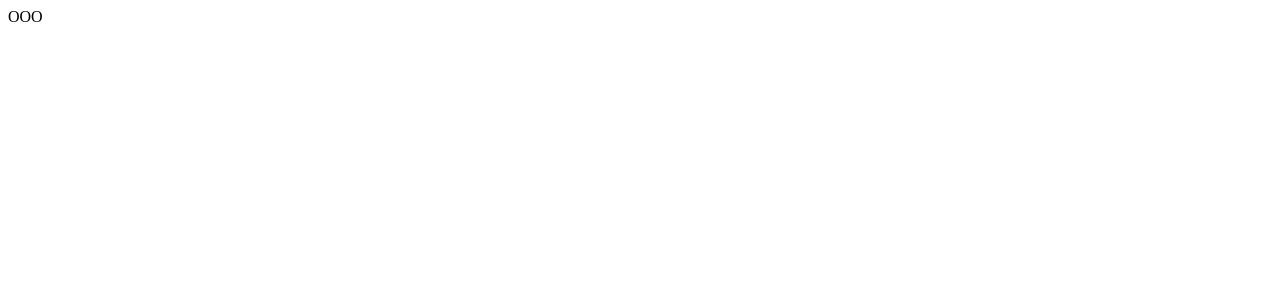
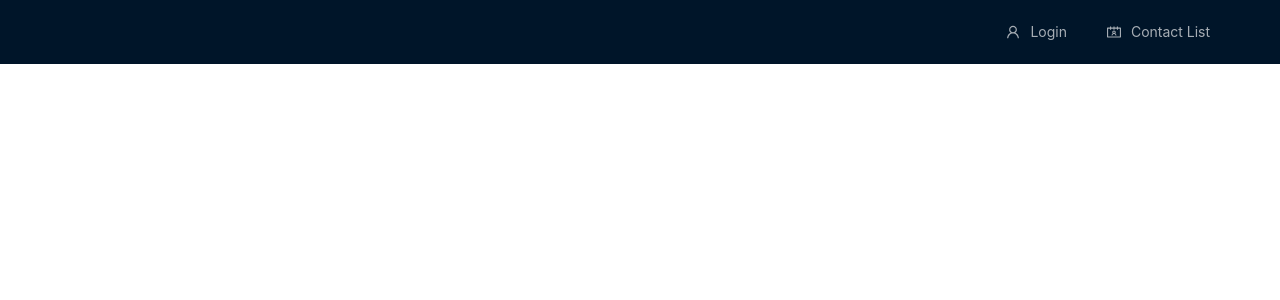
Before and after one commit to oromaniko/contact-list-react-redux-ts, a React (Create React App) app: page /login in a window 1280 px wide. Shown: the top 300 px of the page. Built offline with nearby package versions, Linux system fonts and the light colour scheme.

Commit message:
add Navbar

```diff
--- a/src/App.tsx
+++ b/src/App.tsx
@@ -1,12 +1,17 @@
-import React from 'react';
-import './App.css';
+import './App.css'
+import AppRouter from './components/AppRouter'
+import Navbar from './components/Navbar'
+import { Layout } from 'antd'
 
-function App() {
-  return (
-    <div>
-      OOO
-    </div>
-  );
+const App = () => {
+    return (
+        <Layout>
+            <Navbar />
+            <Layout.Content>
+                <AppRouter />
+            </Layout.Content>
+        </Layout>
+    )
 }
 
-export default App;
+export default App
--- a/src/components/AppRouter.tsx
+++ b/src/components/AppRouter.tsx
@@ -9,8 +9,7 @@ const AppRouter = () => {
         <Routes>
             {isAuth ? (
                 <>
-                    {privateRoutes.map(({ path, element }) => {
-                        const Element = element
+                    {privateRoutes.map(({ path, element: Element }) => {
                         return (
                             <Route
                                 path={path}
@@ -26,8 +25,7 @@ const AppRouter = () => {
                 </>
             ) : (
                 <>
-                    {publicRoutes.map(({ path, element }) => {
-                        const Element = element
+                    {publicRoutes.map(({ path, element: Element }) => {
                         return (
                             <Route
                                 path={path}
--- /dev/null
+++ b/src/components/Navbar.tsx
@@ -0,0 +1,56 @@
+import { Layout, Menu, Alert } from 'antd'
+import 'antd/dist/antd.css';
+import { UserOutlined, ContactsOutlined } from '@ant-design/icons'
+import { useNavigate } from 'react-router-dom'
+import { useState } from 'react'
+import { useTypedSelector } from '../hooks/useTypedSelector'
+
+const Navbar = () => {
+    const navigate = useNavigate()
+    const { isAuth } = useTypedSelector((state) => state.auth)
+    const [showLoginAlert, setShowLoginAlert] = useState(false)
+
+    const items = [
+        {
+            icon: <UserOutlined />,
+            label: isAuth ? 'Logout' : 'Login',
+            key: 1,
+            onClick: () =>
+                navigate(isAuth ? '/logout' : '/login', { replace: true }),
+        },
+        {
+            icon: <ContactsOutlined />,
+            label: 'Contact List',
+            key: 2,
+            onClick: () => {
+                if (isAuth) {
+                    navigate('/', { replace: true })
+                } else {
+                    setShowLoginAlert(true)
+                    setTimeout(() => setShowLoginAlert(false), 2000)
+                }
+            },
+        },
+    ]
+
+    return (
+        <Layout.Header>
+            <Menu
+                theme='dark'
+                mode='horizontal'
+                style={{ justifyContent: 'flex-end' }}
+                selectable={false}
+                items={items}
+            />
+            {showLoginAlert && (
+                <Alert
+                    message='You have to log in first'
+                    type='error'
+                    closable
+                />
+            )}
+        </Layout.Header>
+    )
+}
+
+export default Navbar
```
